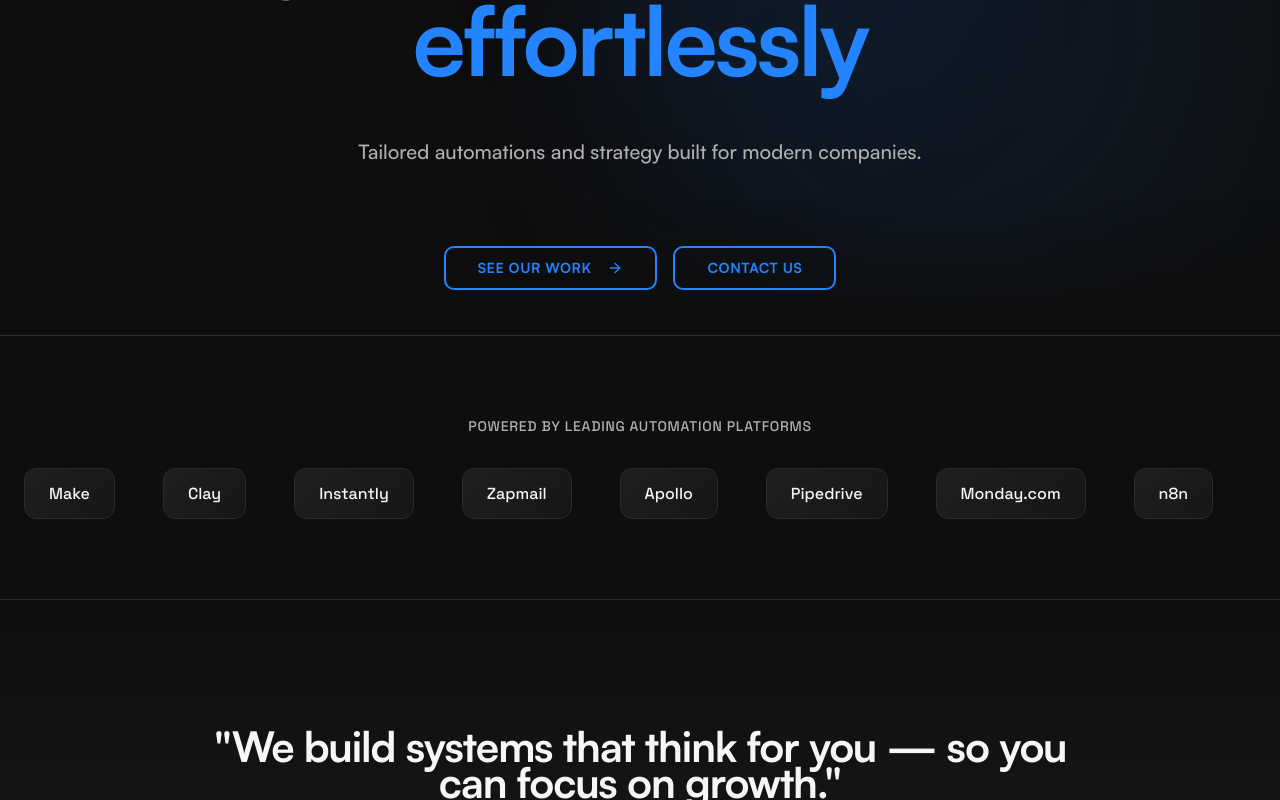
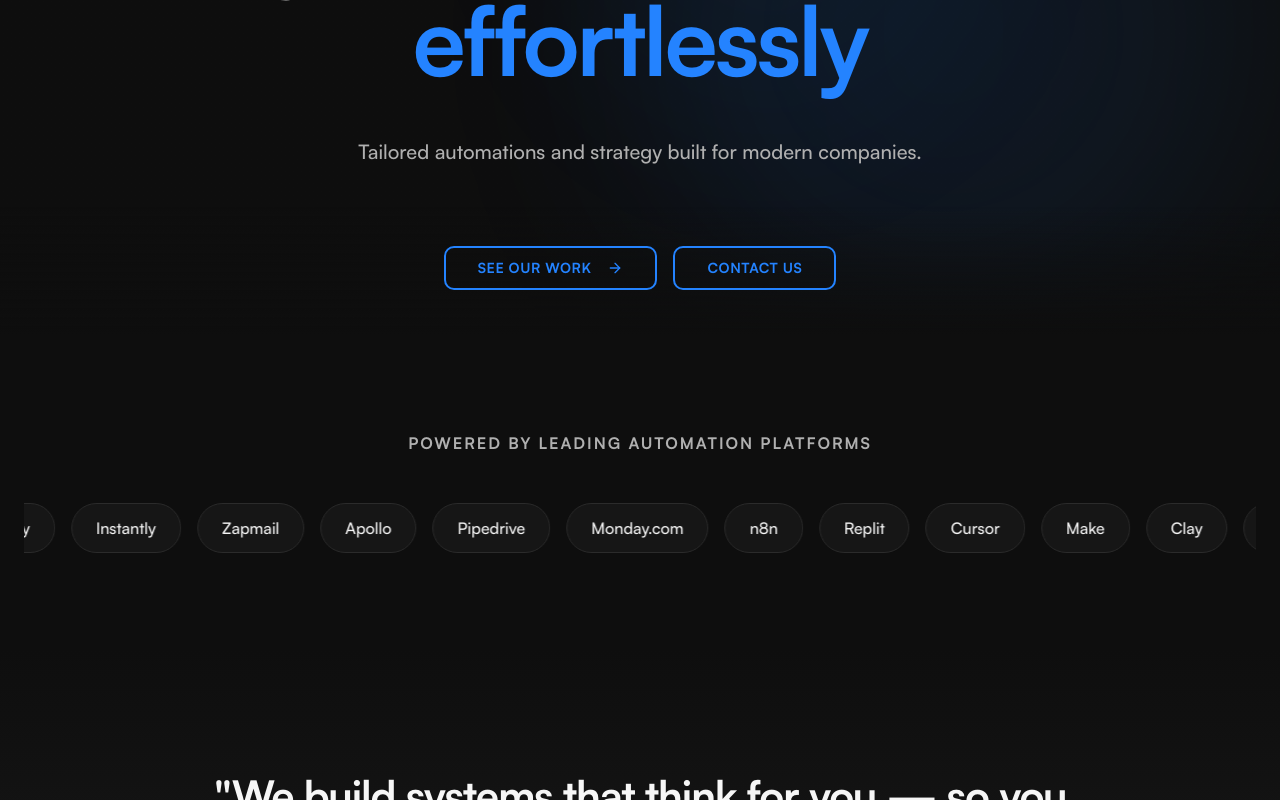
Before and after one commit to Synergaise/website, a React (Vite) app: page / in a window 1280 px wide. Shown: the part 465-1265 px from the top of the page. Built offline with nearby package versions, Linux system fonts and the light colour scheme; the HTML template or start-up script is replaced by a standard one.

Commit message:
Add flywheel carousel section

```diff
--- a/src/components/PlatformFlywheel.tsx
+++ b/src/components/PlatformFlywheel.tsx
@@ -13,32 +13,32 @@ const platforms = [
 
 const PlatformFlywheel = () => {
   return (
-    <section className="py-20 border-y border-border">
+    <section className="my-24">
       <div className="container mx-auto px-6">
-        <p className="text-center text-sm font-accent text-muted-foreground mb-8 uppercase tracking-wider">
+        <p className="text-center font-heading font-bold text-base uppercase tracking-[0.12em] text-cool-gray mb-12">
           Powered by leading automation platforms
         </p>
 
-        {/* Scrolling Platform Logos */}
+        {/* Scrolling Platform Carousel */}
         <div className="relative overflow-hidden">
-          <div className="flex gap-12 animate-slide-in">
+          <div className="flex gap-4 animate-scroll hover:pause-animation">
             {platforms.map((platform, index) => (
               <div
                 key={index}
-                className="flex-shrink-0 px-6 py-3 bg-gradient-card backdrop-blur-sm border border-border rounded-lg"
+                className="flex-shrink-0 px-6 py-3 bg-graphite/30 backdrop-blur-md border border-white/8 rounded-full"
               >
-                <span className="text-base font-accent text-foreground whitespace-nowrap">
+                <span className="text-base font-heading font-medium text-off-white whitespace-nowrap">
                   {platform}
                 </span>
               </div>
             ))}
-            {/* Duplicate for seamless loop effect */}
+            {/* Duplicate for seamless infinite loop */}
             {platforms.map((platform, index) => (
               <div
                 key={`duplicate-${index}`}
-                className="flex-shrink-0 px-6 py-3 bg-gradient-card backdrop-blur-sm border border-border rounded-lg"
+                className="flex-shrink-0 px-6 py-3 bg-graphite/30 backdrop-blur-md border border-white/8 rounded-full"
               >
-                <span className="text-base font-accent text-foreground whitespace-nowrap">
+                <span className="text-base font-heading font-medium text-off-white whitespace-nowrap">
                   {platform}
                 </span>
               </div>
--- a/src/index.css
+++ b/src/index.css
@@ -101,9 +101,21 @@ All colors MUST be HSL.
   }
 
   /* Smooth scroll behavior */
-  html {
-    scroll-behavior: smooth;
+html {
+  scroll-behavior: smooth;
+}
+
+/* Pause animation on hover */
+.hover\:pause-animation:hover {
+  animation-play-state: paused;
+}
+
+/* Responsive scroll animation speed */
+@media (max-width: 768px) {
+  .animate-scroll {
+    animation: scroll 40s linear infinite;
   }
+}
 
   /* Custom scrollbar */
   ::-webkit-scrollbar {
--- a/tailwind.config.ts
+++ b/tailwind.config.ts
@@ -100,14 +100,12 @@ export default {
             transform: "translateY(0)",
           },
         },
-        "slide-in": {
+        "scroll": {
           "0%": {
-            transform: "translateX(-100%)",
-            opacity: "0",
+            transform: "translateX(0)",
           },
           "100%": {
-            transform: "translateX(0)",
-            opacity: "1",
+            transform: "translateX(-50%)",
           },
         },
       },
@@ -115,7 +113,7 @@ export default {
         "orbital-glow": "orbital-glow 8s ease-in-out infinite",
         "float": "float 6s ease-in-out infinite",
         "fade-in-up": "fade-in-up 0.6s ease-out",
-        "slide-in": "slide-in 0.8s ease-out",
+        "scroll": "scroll 25s linear infinite",
       },
     },
   },
```
